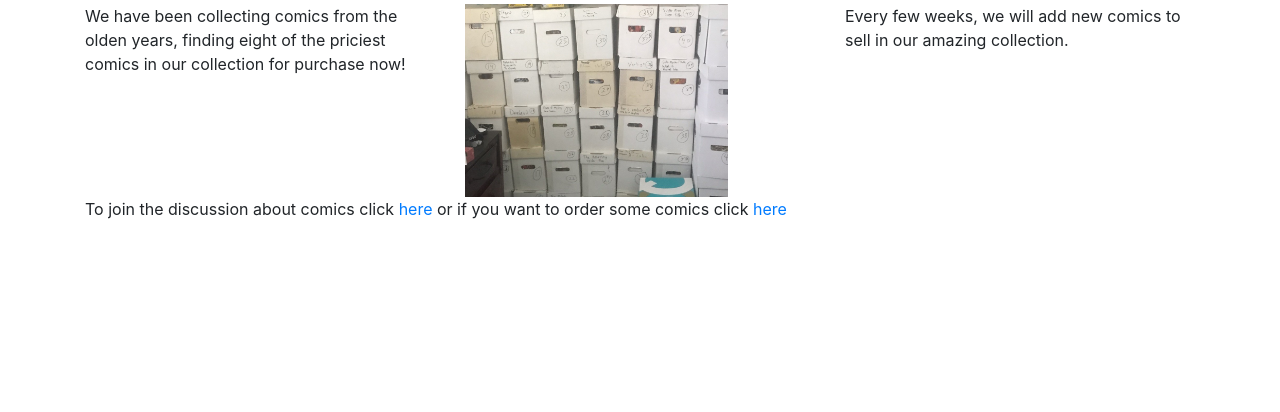
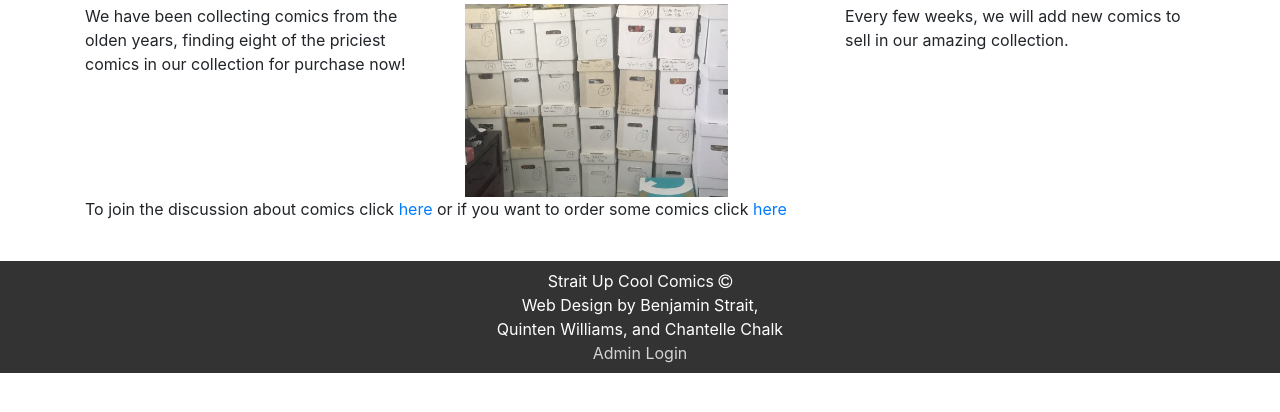
Before and after one commit to Benjamin-Strait/Internet-programming, a PHP site: page /index.php in a window 1280 px wide. Shown: the part 206-618 px from the top of the page. Run offline with PHP 8.4, Linux system fonts and the light colour scheme.

Commit message:
Add files via upload

```diff
--- a/phpfunctions/connection.php
+++ b/phpfunctions/connection.php
@@ -2,9 +2,9 @@
 	function connect_db()
 	{
 		$hn = "localhost";
-		$un = "phpUser";
-		$pwd = "Phpadmin@1234";
-		$db = "pizzadb_lab";
+		$un = "u861154739_ComicAdmin";
+		$pwd = "Abc123!!!";
+		$db = "u861154739_Comic";
 
 		$conn = new mysqli($hn, $un, $pwd, $db);
 		if($conn->connect_error)
--- a/phpfunctions/format.php
+++ b/phpfunctions/format.php
@@ -9,6 +9,27 @@
 <link rel="stylesheet" href="https://cdnjs.cloudflare.com/ajax/libs/font-awesome/4.7.0/css/font-awesome.min.css">
 <link rel="stylesheet" href="./css/formatStyle.css">
 <link rel="stylesheet" href="https://stackpath.bootstrapcdn.com/bootstrap/4.3.1/css/bootstrap.min.css" integrity="sha384-ggOyR0iXCbMQv3Xipma34MD+dH/1fQ784/j6cY/iJTQUOhcWr7x9JvoRxT2MZw1T" crossorigin="anonymous">
+<style>
+    div.container6
+		{
+  		height: 7em;
+  		display: flex;
+  		align-items: center;
+  		justify-content: center;
+  		background-color: #333;
+  		}
+		div.container6 p
+		{
+  		margin: 0;
+  		color: white;
+  		text-align: center;
+  		}
+  		div.container6 a
+  		{
+  			text-decoration:  none;
+  			color: #D3D3D3;
+  		}
+</style>
 </head>
 <body>
 
@@ -31,13 +52,19 @@
         Menu
       </button>
       <div class="dropdown-menu">
-        <a class="dropdown-item" href="#">Home</a>
-        <a class="dropdown-item" href="#">Forum</a>
+        <a class="dropdown-item" href="./index.php">Home</a>
+        <a class="dropdown-item" href="./category.php">Forum</a>
         <a class="dropdown-item" href="./store.php">Store</a>
         <a class="dropdown-item" href="./cart.php">Cart <i class="fa fa-shopping-cart"></i></a>
 
 
     EOT;
+
+    if(isset($_SESSION['admin']))
+    {
+        echo '<a class="dropdown-item" href="./sales.php">Sales</a>';
+    }
+
     if(!isset($_SESSION['name']))
     {
       echo<<<EOT
@@ -51,7 +78,7 @@
     else
     {
       echo<<<EOT
-      <a class="dropdown-item" href="./phpfunctions/logout.php">Logout</a>
+      <a class="dropdown-item" href="./logout.php">Logout</a>
       </div>
       </div>
       </div>
@@ -63,9 +90,18 @@
 
   function pageFooter()
   {
-
+    echo<<<EOT
+    <br>
+    <div class="container6">
+        <p>Strait Up Cool Comics <i class="fa fa-copyright"></i><br>
+        Web Design by Benjamin Strait, <br>Quinten Williams, and Chantelle Chalk<br>
+        <a href="adminLogin.php">Admin Login</a></p>
+    </div>
+    EOT;
   }
 ?>
+
+
 
 <script type="text/javascript" src = "./js/formatJS.js"></script>
 <script>
```
